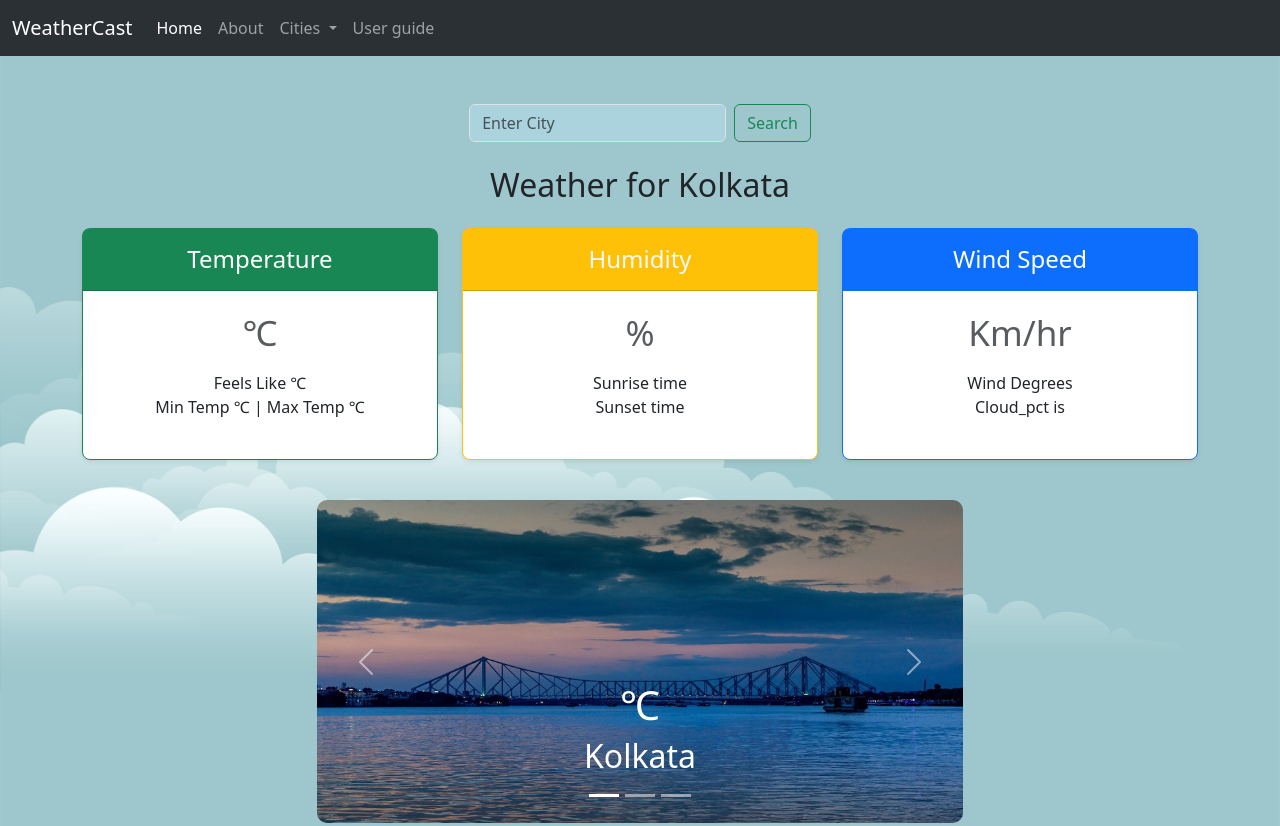
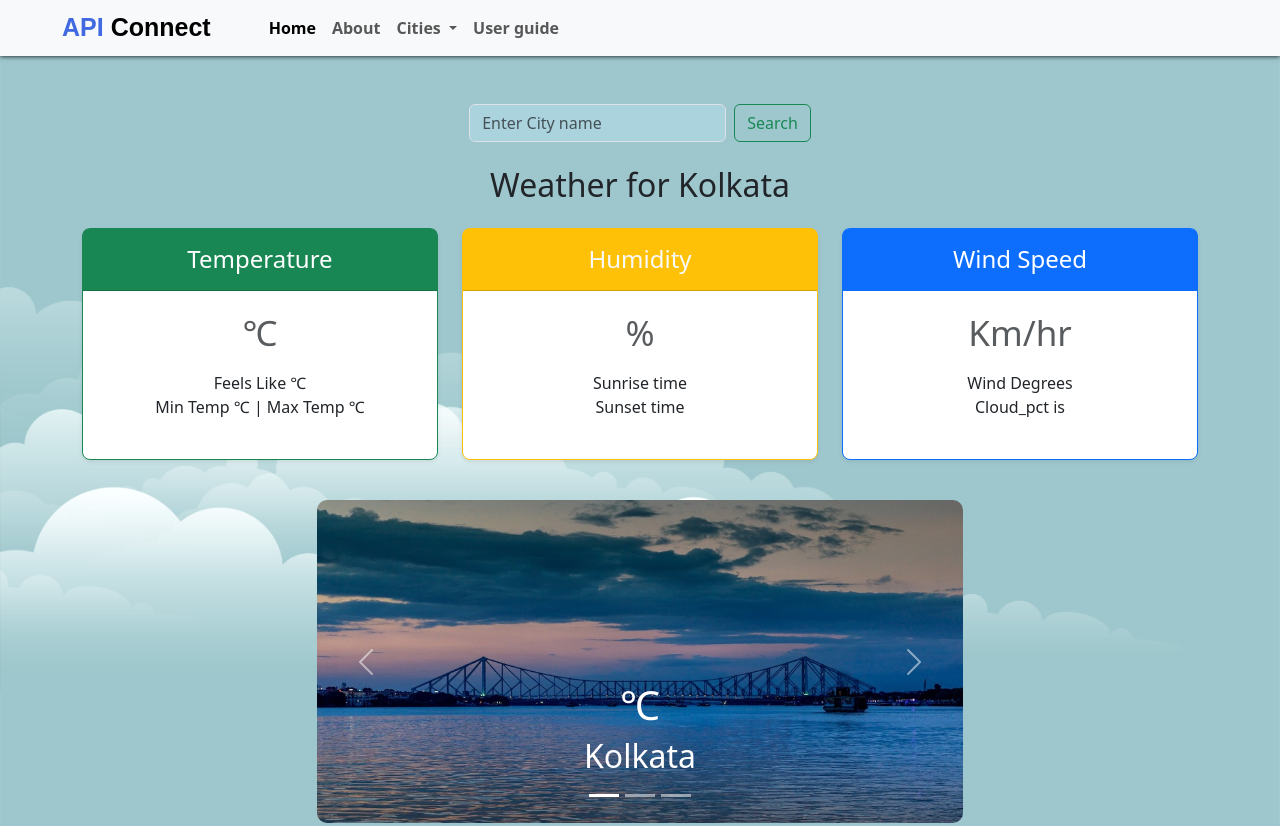
Before and after one commit to mdrakesh24/WeatherCast, a plain HTML site: page index.html in a window 1280 px wide. Shown: the top 826 px of the page. Drawn offline with nearby package versions, Linux system fonts and the light colour scheme; no server answers; a web font is replaced by a local one.

Commit message:
Final Commit

```diff
--- a/index.css
+++ b/index.css
@@ -1,8 +1,32 @@
+@import url('https://fonts.googleapis.com/css2?family=Anta&family=Noto+Sans:ital,wght@0,100..900;1,100..900&display=swap');
+
 body{
   background-image: url('./image/back.jpg');
   background-attachment: fixed;
   background-size: contain;
 }
+nav{
+  box-shadow: 0px 0px 5px black;
+}
+
+.logo {
+  font-family: "Anta", sans-serif;
+  font-weight: 600;
+  font-style: normal;
+  font-size: 25px;
+  color: black;
+  text-decoration: none;
+  margin: 0px 50px;
+}
+
+.logo span{
+  color: royalblue;
+}
+
+.nav-link{
+  font-weight: 600;
+}
+
 .middle{
     display: flex;
     justify-content: center;
@@ -16,8 +40,16 @@ body{
     border-radius: 10px;
   }
 
+
+  /* **********************Responsive********************** */
   @media (max-width:1000px) {
     .hehe{
       width: 100%;
     }
   }
+
+  @media (max-width: 500px){
+    .logo{
+      margin: 0px;
+    }
+  }
--- a/index.html
+++ b/index.html
@@ -3,7 +3,8 @@
   <head>
     <meta charset="utf-8">
     <meta name="viewport" content="width=device-width, initial-scale=1">
-    <title>WeatherCast</title>
+    <link rel="shortcut icon" href="https://cdn-icons-png.flaticon.com/256/3845/3845731.png" type="image/x-icon">
+    <title>Weather API</title>
     <link href="https://cdn.jsdelivr.net/npm/bootstrap@5.3.0-alpha1/dist/css/bootstrap.min.css" rel="stylesheet" integrity="sha384-GLhlTQ8iRABdZLl6O3oVMWSktQOp6b7In1Zl3/Jr59b6EGGoI1aFkw7cmDA6j6gD" crossorigin="anonymous">
     <script src='https://kit.fontawesome.com/a076d05399.js' crossorigin='anonymous'></script>
     <link rel="stylesheet" href="index.css">
@@ -11,19 +12,19 @@
 
   <body>
     <!-- Navbar -->
-    <nav class="navbar navbar-expand-lg bg-body-tertiary" data-bs-theme="dark">
+    <nav class="navbar navbar-expand-lg bg-light">
         <div class="container-fluid">
-          <a class="navbar-brand" href="#"> WeatherCast</a>
+          <a class="logo" href="https://mdrakesh24.github.io/apiconnect.github.io/"><span>API</span> Connect</a>
           <button class="navbar-toggler" type="button" data-bs-toggle="collapse" data-bs-target="#navbarSupportedContent" aria-controls="navbarSupportedContent" aria-expanded="false" aria-label="Toggle navigation">
             <span class="navbar-toggler-icon"></span>
           </button>
           <div class="collapse navbar-collapse" id="navbarSupportedContent">
             <ul class="navbar-nav me-auto mb-2 mb-lg-0">
               <li class="nav-item">
-                <a class="nav-link active" aria-current="page" href="#">Home</a>
+                <a class="nav-link active" aria-current="page" href="https://mdrakesh24.github.io/apiconnect.github.io/">Home</a>
               </li>
               <li class="nav-item">
-                <a class="nav-link" href="#">About</a>
+                <a class="nav-link" href="https://mdrakesh24.github.io/apiconnect.github.io/">About</a>
               </li>
               <li class="nav-item dropdown">
                 <a class="nav-link dropdown-toggle" href="#" role="button" data-bs-toggle="dropdown" aria-expanded="false">
@@ -47,7 +48,7 @@
       <div class="container my-5">
         <div class="middle">
           <form class="d-flex flex-row" role="search">
-            <input id="city" class="form-control me-2" type="search" placeholder="Enter City" aria-label="Search" style="background-color: rgba(181, 221, 237, 0.537);">
+            <input id="city" class="form-control me-2" type="search" placeholder="Enter City name" aria-label="Search" style="background-color: rgba(181, 221, 237, 0.537);">
             <button class="btn btn-outline-success" type="submit" id="submit">Search</button>
           </form>
         </div>
@@ -184,7 +185,7 @@
           <li class="nav-item"><a href="#" class="nav-link px-2 text-body-secondary">FAQs</a></li>
           <li class="nav-item"><a href="#" class="nav-link px-2 text-body-secondary">About</a></li>
         </ul>
-        <p class="text-center text-body-secondary">© 2023 Company, Inc</p>
+        <p class="text-center text-body-secondary">&copy; 2023 API Connect | All rights resereved</p>
       </footer>
     <script src="script.js"></script>
     <script src="https://cdn.jsdelivr.net/npm/bootstrap@5.3.0-alpha1/dist/js/bootstrap.bundle.min.js" integrity="sha384-w76AqPfDkMBDXo30jS1Sgez6pr3x5MlQ1ZAGC+nuZB+EYdgRZgiwxhTBTkF7CXvN" crossorigin="anonymous"></script>
```
Also changed, not shown: script.js (line endings or trailing spaces).
